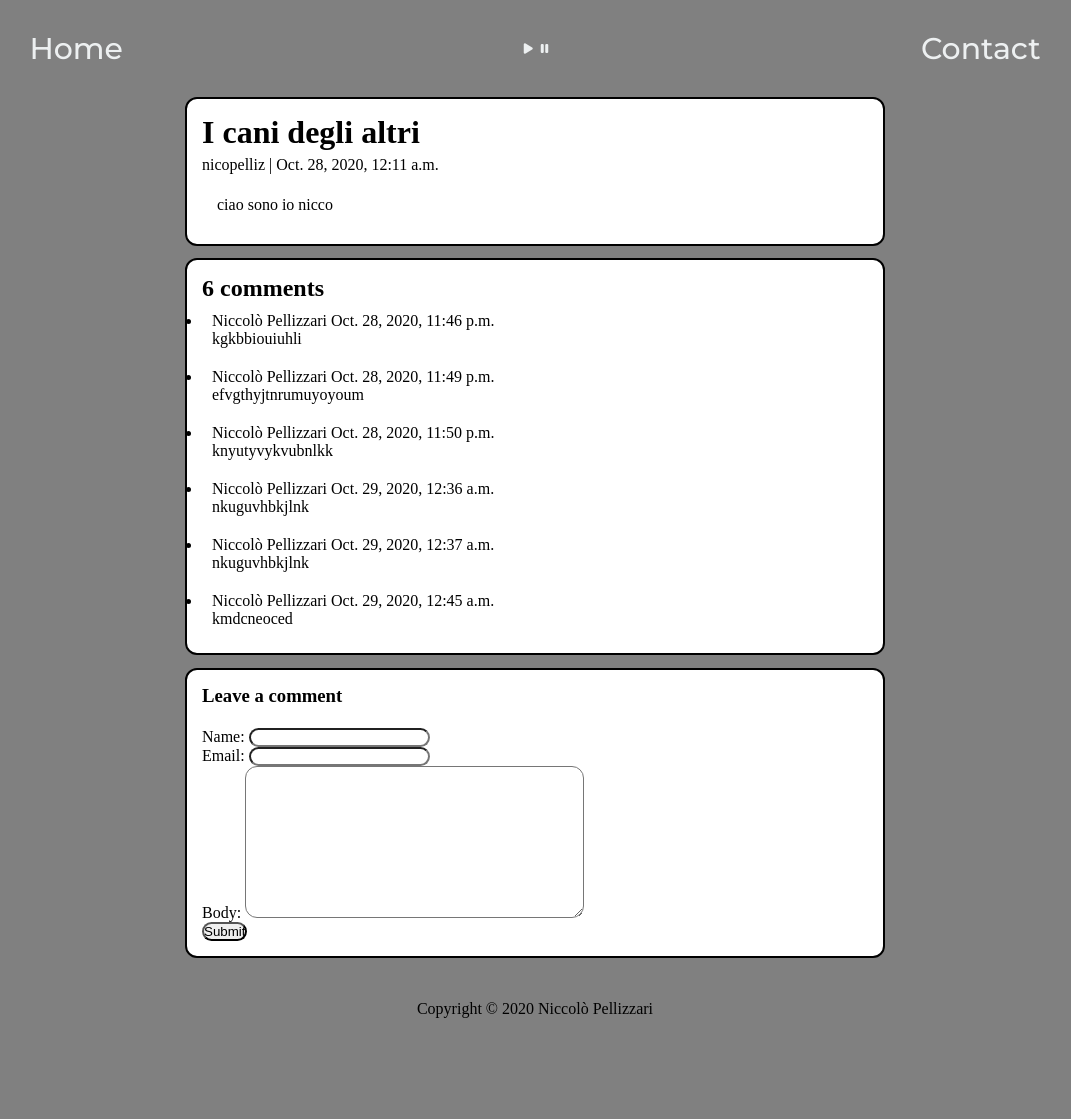
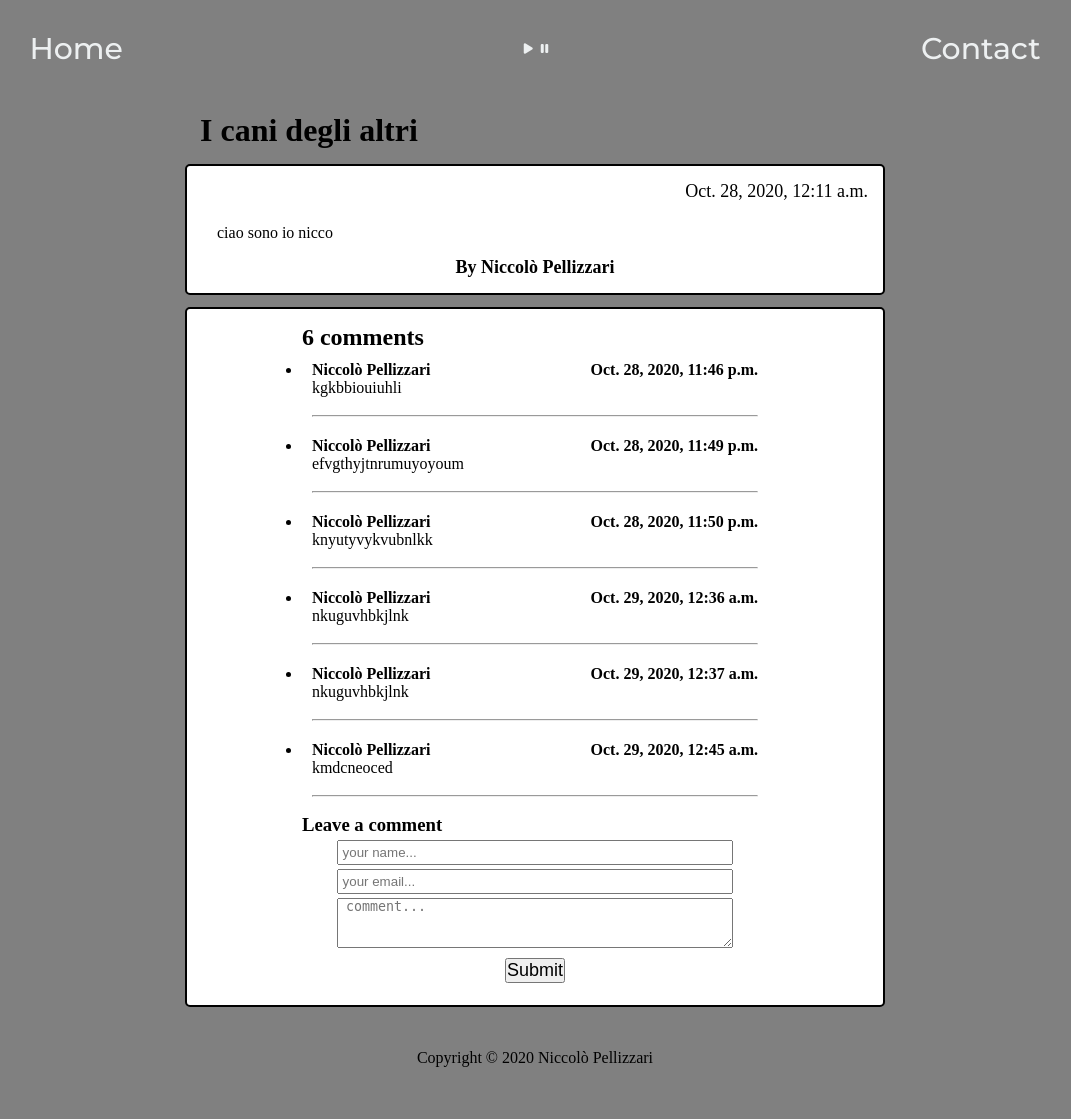
Before and after one commit to Nicopelliz/IlMIo-Sito, a Django app: a page that uses templates/base.html in a window 1280 px wide. Shown: the whole page, without its empty margins (105-1176 px from the left). Before the commit the page ends 1018 px from the top, so only its background shows below. Run offline with Django 3.2, Linux system fonts and the light colour scheme; data comes from the database, SQL or seed files in the repository; both versions use the stored data as it was after the commit; some libraries are stand-ins or nearby versions.

Commit message:
style & urls cryptoblog

```diff
--- a/cryptoblog/models.py
+++ b/cryptoblog/models.py
@@ -29,7 +29,7 @@ class Comment(models.Model):
     email = models.EmailField()
     body = models.TextField()
     created_on = models.DateTimeField(auto_now_add=True)
-    active = models.BooleanField(default=False)
+    active = models.BooleanField(default=True)
 
     class Meta:
         ordering = ['created_on']
--- a/cryptoblog/views.py
+++ b/cryptoblog/views.py
@@ -27,7 +27,6 @@ def post_detail(request, slug):
             new_comment.save()
     else:
         comment_form = CommentForm()
-
     return render(request, template_name1, {'post': post,
                                             'comments': comments,
                                             'new_comment': new_comment,
--- a/niccolopellizzari/settings.py
+++ b/niccolopellizzari/settings.py
@@ -42,7 +42,7 @@ INSTALLED_APPS = [
     'pages',
     'cryptoblog',
     # third parties apps
-    'crispy_forms',
+    'widget_tweaks',
 
 ]
 
--- a/static/css/crypto-blog.css
+++ b/static/css/crypto-blog.css
@@ -1,5 +1,4 @@
 .masthead {
-    border: solid 0px black;
     margin-left: auto;
     margin-right: auto;
     padding: 12px;
@@ -38,26 +37,109 @@
 
 .card-body{
     border: solid 2px black;
+    border-radius: 5px;
     background-color: white;
     padding: 15px;
 }
 
+.btn {
+    margin-top: 10px;
+    font-size: 18px;
+}
+
+.btn-back {
+    margin-left: -20px;
+}
+.btn-submit {
+    text-align: center;
+    margin: auto;
+}
+
+.alert {
+    text-align: center;
+    font-size: 20px;
+    color: green;
+}
+
+.h6 {
+    text-align: right;
+    margin-bottom:5px;
+}
+
+.h5 {
+    margin-bottom:5px;
+}
+
+.h4 {
+    margin-bottom: 15px;
+    text-align: center;
+}
+
+.h1 {
+    margin-bottom: 10px;
+}
+
+.comment-date {
+    float: right;
+}
+
 .title-text {
     font-weight: 900;
+
+}
+
+.post-title {
+    padding: 15px;
+}
+
+.card-text{
+
+    padding: 15px;
+}
+
+.post-date {
+    margin-bottom: 1%;
+    text-align: right;
+    font-size: 18px;
+}
+
+.posted-by {
+    text-align: center;
+    font-size: 18px;
+}
+
+input {
+    display: block;
+    margin: auto;
+    width: 85%;
+    height: 25px;
+    margin-top: 4px;
+}
+
+textarea {
+    display: block;
+    margin: auto;
+    width: 85%;
+    height: 50px;
+    margin-top: 4px;
 }
 
 
-.text-muted {
-    margin-top:5px;
-    margin-bottom: 1%;
+
+@media screen and (max-width: 1000px) {
+
+.card {
+    margin-left: auto;
+    margin-right: auto;
+    width: 80%;
+}
 }
 
-hr {
-    margin-left: -100px;
+@media screen and (max-width: 700px) {
+
+.card {
+    margin-left: auto;
+    margin-right: auto;
+    width: 95%;
 }
-
-.card-text{
-    border-radius: 2px;
-    background-color: white;
-    padding: 15px;
 }
--- a/templates/base.html
+++ b/templates/base.html
@@ -21,7 +21,7 @@
     box-sizing: border-box;
     margin: 0;
     padding: 0;
-    border-radius: 12px;
+
 }
 
 header, body, footer {
--- a/templates/contact_page.html
+++ b/templates/contact_page.html
@@ -106,7 +106,7 @@ body {
                        required type="text"/>
             </div>
             <div class="form-group col-xl-6">
-                <input size="31px" class="form-control" id="contact_email"aria-placeholder="20" name="contact_email" placeholder=" E-mail..."
+                <input size="31px" class="form-control" id="contact_email" aria-placeholder="20" name="contact_email" placeholder=" E-mail..."
                        required type="email"/>
             </div>
         </div>
--- a/templates/post_details.html
+++ b/templates/post_details.html
@@ -1,7 +1,7 @@
 {% extends 'base.html' %}
 
 {% load static %}
-
+{% load widget_tweaks %}
 {% block content %}
 
 <head>
@@ -12,46 +12,56 @@
 <div class="container2">
     <div class="row">
         <div class="col-md-8 card mb-4  mt-3 left  top">
+            <h1 class="post-title">{% block title %} {{ post.title }} {% endblock title %}</h1>
             <div class="card-body">
-                <h1>{% block title %} {{ post.title }} {% endblock title %}</h1>
-                <p class=" text-muted">{{ post.author }} | {{ post.created_on }}</p>
+                <p class="post-date">{{ post.created_on }}</p>
                 <p class="card-text ">{{ post.content | safe }}</p>
+                <h4 class="posted-by">By {{post.author.first_name}} {{post.author.last_name}} </h4>
             </div>
         </div>
-
-        <div class="col-md-8 card mb-4  mt-3 ">
-            <div class="card-body">
+        <div class="card-body card">
+            <div class="col-md-8 card mb-4  mt-3 ">
                 <!-- comments -->
                 <h2>{{ comments.count }} comments</h2>
                 <ul>
                     {% for comment in comments %}
                     <li>
                         <div class="comments" style="padding: 10px;">
-                            <p class="font-weight-bold">
+                            <h4 class="comment-name">
                                 {{ comment.name }}
-                                <span class=" text-muted font-weight-normal">
+                                <span class="comment-date">
                                   {{ comment.created_on }}
                                 </span>
-                            </p>
-                            {{ comment.body | linebreaks }}
+                            </h4>
+                            {{ comment.body | linebreaks }}<br>
+                            <hr>
                         </div>
                     </li>
                     {% endfor %}
                 </ul>
             </div>
-        </div>
-        <div class="col-md-8 card mb-4  mt-3 ">
-            <div class="card-body">
+            <div class="col-md-8 card mb-4  mt-3 ">
                 {% if new_comment %}
                 <div class="alert alert-success" role="alert">
-                    Your comment is awaiting moderation
+                    Comment posted!
                 </div>
+                <a class="btn  btn-back" href="{% url 'blog_home' %}">&lArr; Back</a>
                 {% else %}
                 <h3>Leave a comment</h3>
-                <form method="post" style="margin-top: 1.3em;">
-                    {{ comment_form.as_p }}
+                <div class="comment_form" method="post">
                     {% csrf_token %}
-                    <button class="btn btn-primary  btn-lg" type="submit">Submit</button>
+                    <div class="form-group col-xl-6">
+                        {% render_field comment_form.name class="input" placeholder=" your name..." %}
+                    </div>
+                    <div class="form-group col-xl-6">
+                        {% render_field comment_form.email class="input" placeholder=" your email..." %}
+                    </div>
+                    <div class="form-group">
+                        {% render_field comment_form.body rows="3" class="textarea" placeholder=" comment..." %}
+                    </div>
+                    <div class="btn-submit">
+                        <button class="btn" type="submit">Submit</button>
+                    </div>
                 </form>
                 {% endif %}
             </div>
```
Also changed, not shown: templates/blog_page.html (+5 -4 lines), cryptoblog/forms.py (line endings or trailing spaces), db.sqlite3.
